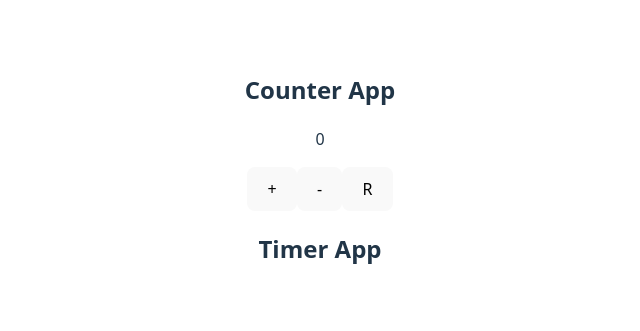
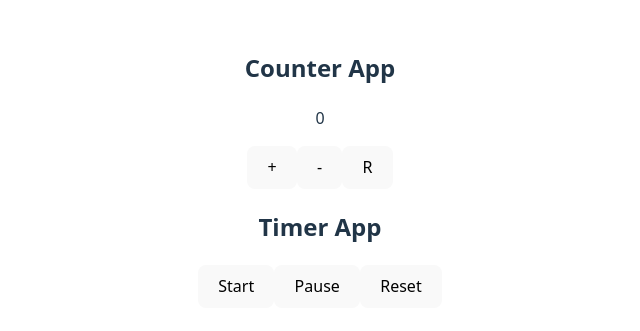
Before and after one commit to AminSBU/react_js_projects, a React (Vite) app in the folder 04_counter_app/counter_app/: page / in a window 1280 px wide. Shown: the part 231-562 px from the top of the page, without its empty margins (320-960 px from the left). Built offline with nearby package versions, Linux system fonts and the light colour scheme.

Commit message:
write 3 button and useEffect

```diff
--- a/04_counter_app/counter_app/src/timer.jsx
+++ b/04_counter_app/counter_app/src/timer.jsx
@@ -1,10 +1,22 @@
-import React, {userState} from "react";
+import React, {useEffect, userState, useState} from "react";
 
 function Timer(){
+    const[isRunning, SetIsRunning] = useState(false);
+
+    useEffect(() => {
+        let timer;
+        if(isRunning){
+
+        }
+    });
+
     return(
         <>
             <div className="timer-app-container">
                 <h2>Timer App</h2>
+                <button onClick={() => SetIsRunning(true)}>Start</button>
+                <button onClick={() => SetIsRunning(false)}>Pause</button>
+                <button onClick={() => SetIsRunning(false)}>Reset</button>
             </div>
         </>
     );
```
